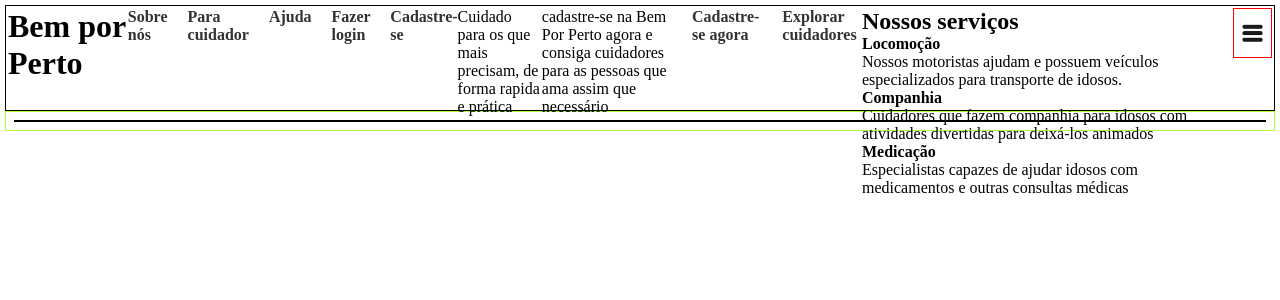
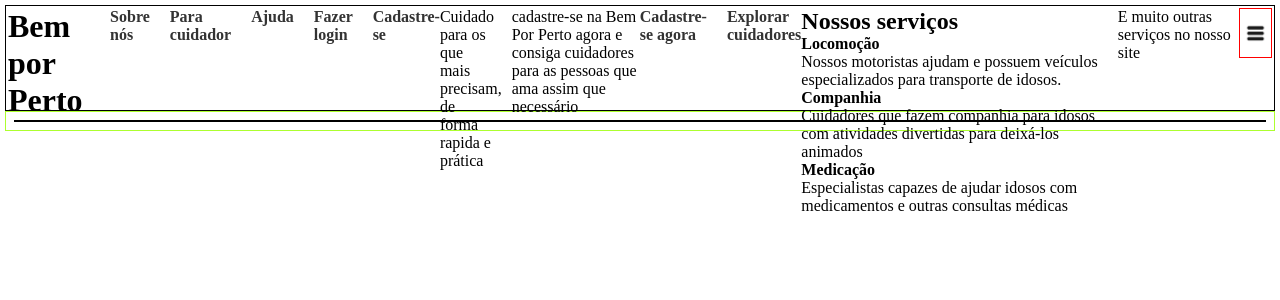
Before and after one commit to Pablo-FullStack-Dev/bem-por-perto, a Flask app: page /inicial in a window 1280 px wide. Shown: the top 300 px of the page. Run offline with Flask 3, Linux system fonts and the light colour scheme.

Commit message:
Update index.html

```diff
--- a/templates/index.html
+++ b/templates/index.html
@@ -45,6 +45,7 @@
                 <p>Especialistas capazes de ajudar idosos com medicamentos e outras consultas médicas</p>
               </div>
             </section>
+            <p class="descricao">E muito outras serviços no nosso site</p>
             <div class="container" id="espaco">
                <button type="button" id="menu" aria-controls="zona" aria-expanded="false" aria-label="Abrir menu"></button>
                <nav class="caixa-fechada" id="zona">
```
